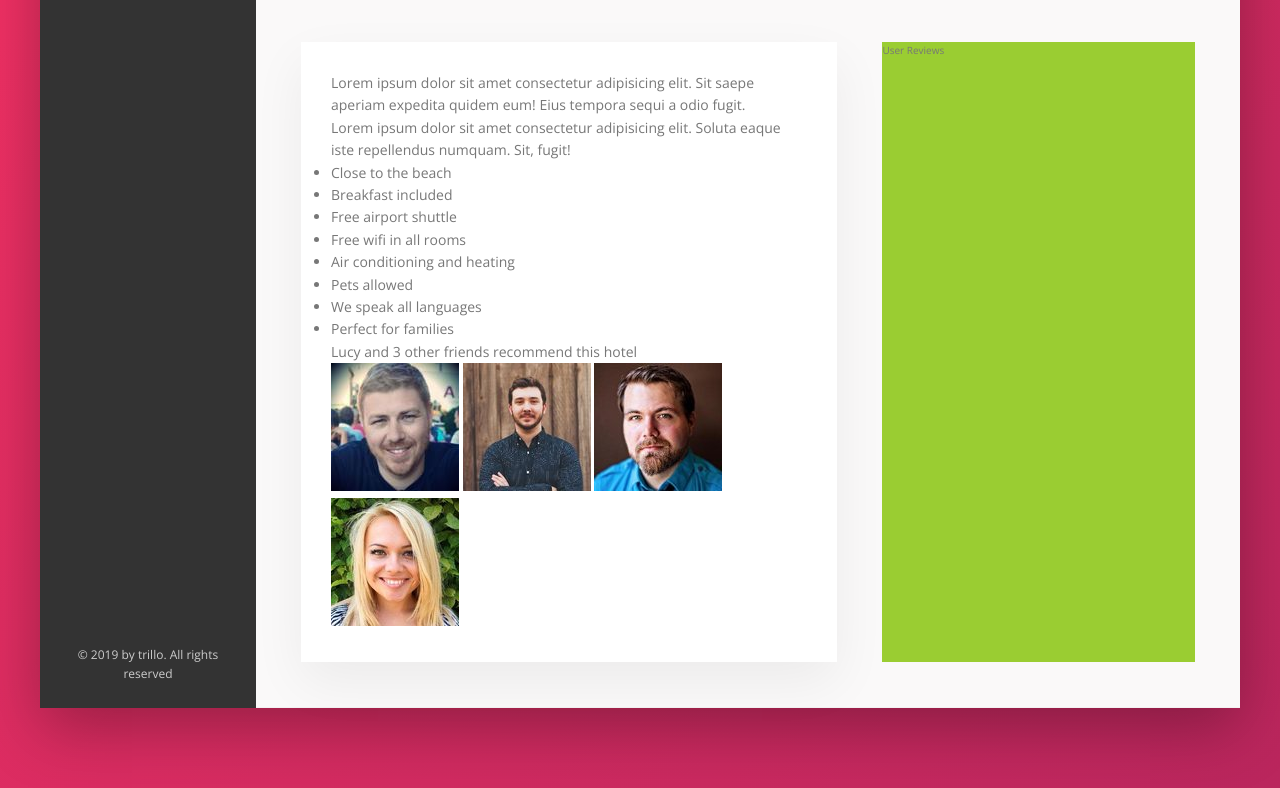
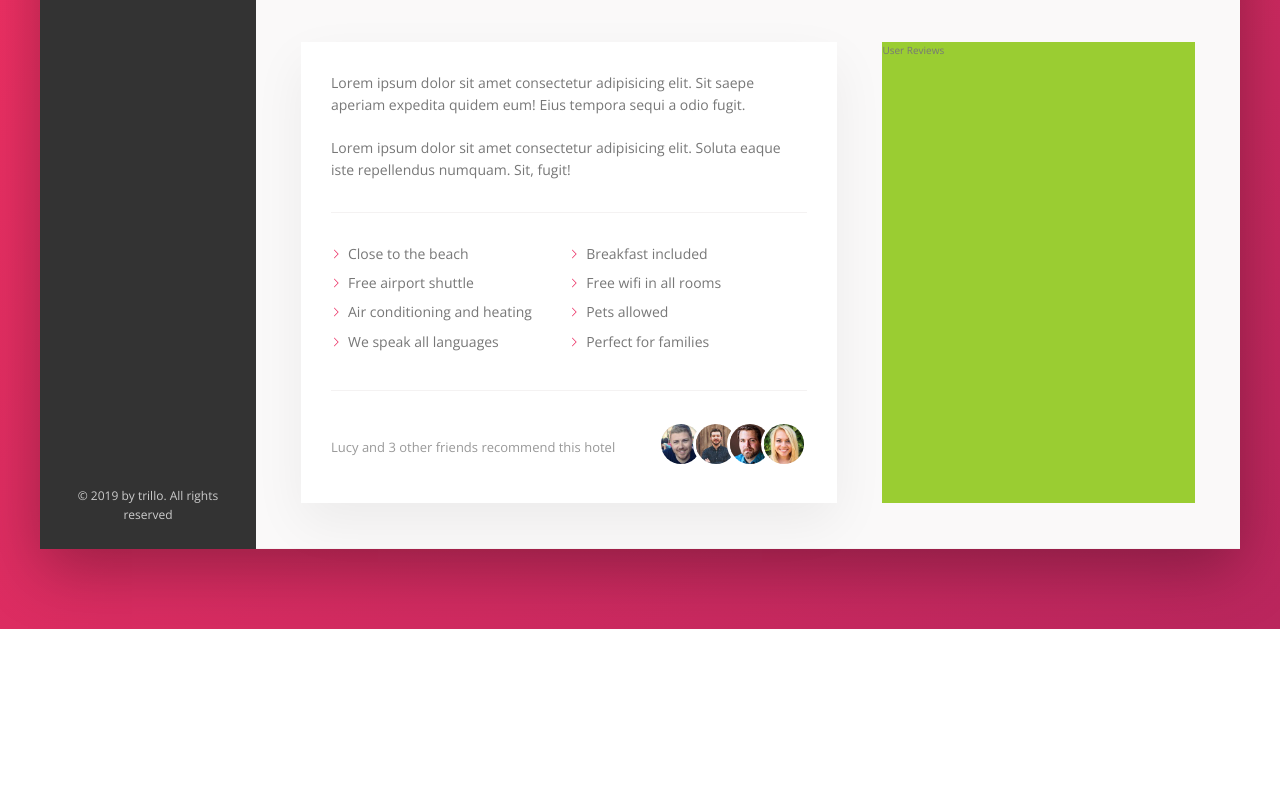
Before and after one commit to MajhiRockzZ/Advanced-CSS-and-SASS-Project-2, a website: page index.html in a window 1280 px wide. Shown: the part 605-1393 px from the top of the page. After the commit the page ends 1234 px from the top, so only its background shows below. Drawn offline with nearby package versions, Linux system fonts and the light colour scheme.

Commit message:
feat: Building the Description Section - Part 2

```diff
--- a/sass/_components.scss
+++ b/sass/_components.scss
@@ -299,3 +299,78 @@
     box-shadow: none;
   }
 }
+
+///////////////////////////
+// PARAGRAPH
+.paragraph:not(:last-child) {
+  margin-bottom: 2rem;
+}
+
+///////////////////////////
+// LIST
+.list {
+  list-style: none;
+  margin: 3rem 0;
+  padding: 3rem 0;
+  border-top: var(--line);
+  border-bottom: var(--line);
+
+  display: flex;
+  flex-wrap: wrap;
+
+  &__item {
+    flex: 0 0 50%;
+    margin-bottom: 0.7rem;
+  }
+
+  &__item:before {
+    content: "";
+    display: inline-block;
+    height: 1rem;
+    width: 1rem;
+    margin-right: 0.7rem;
+
+    // Older browsers
+    // background-image: url(../img/SVG/chevron-thin-right.svg);
+    // background-size: cover;
+
+    // Newer browsers - masks
+    background-color: var(--color-primary);
+    -webkit-mask-image: url(../img/SVG/chevron-thin-right.svg);
+    -webkit-mask-size: cover;
+    mask-image: url(../img/SVG/chevron-thin-right.svg);
+    mask-size: cover;
+  }
+}
+
+///////////////////////////
+// RECOMMEND
+.recommend {
+  font-size: 1.3rem;
+  color: var(--color-grey-dark-3);
+
+  display: flex;
+  align-items: center;
+
+  &__count {
+    margin-right: auto;
+  }
+
+  &__count {
+  }
+
+  &__friends {
+  }
+
+  &__photo {
+    box-sizing: content-box;
+    height: 4rem;
+    width: 4rem;
+    border-radius: 50%;
+    border: 3px solid #ffffff;
+
+    &:not(:last-child) {
+      margin-right: -1.5rem;
+    }
+  }
+}
```
Also changed, not shown: css/style.css.
